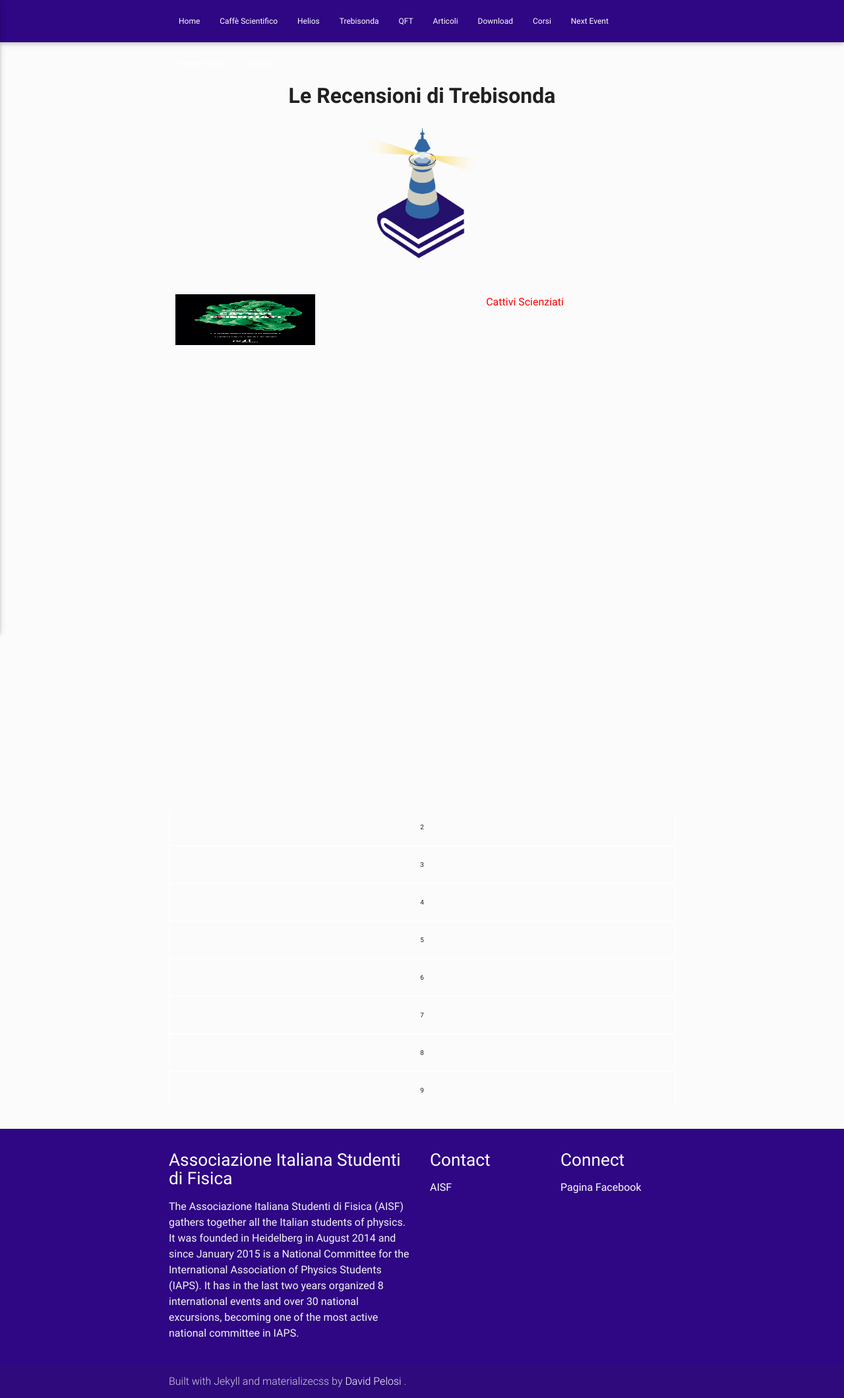
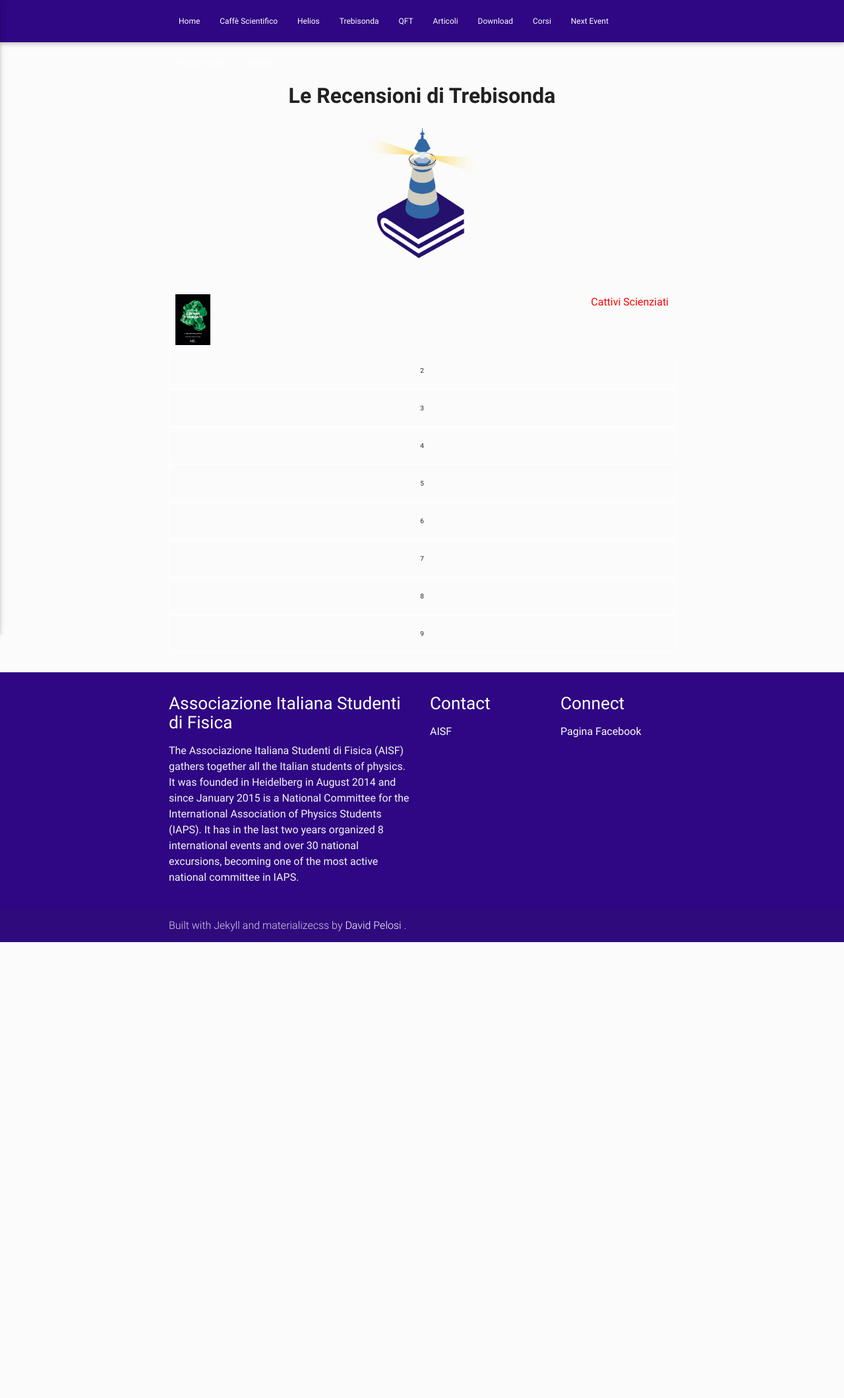
Before and after one commit to ai-sf/aisf_perugia, a Jekyll site: the page built from Recensioni.html, in a window 1280 px wide. Shown: the whole page at 66% size. Built offline with Jekyll 4.4.1, drawn with Linux system fonts in a browser that asks for light colours; nearby versions of some CDN libraries; after the commit the page ends 1428 px from its top, so only the background shows below that.

Commit message:
Update Recensioni.html

```diff
--- a/Recensioni.html
+++ b/Recensioni.html
@@ -52,7 +52,7 @@ description: Il Periodico HELIOS realizzato dal comitato locale AISF di Perugia
 </figure>
 
 <div class="grid-container">
-  <img class="mySlides" src="/perugia/Slideshow/books/Book2.png" style="height:10%"><br>
+  <img class="mySlides" src="/perugia/Slideshow/books/Book2.png" style="width:10%"><br>
   <font color="red">Cattivi Scienziati</font>
 </div>
 
```
